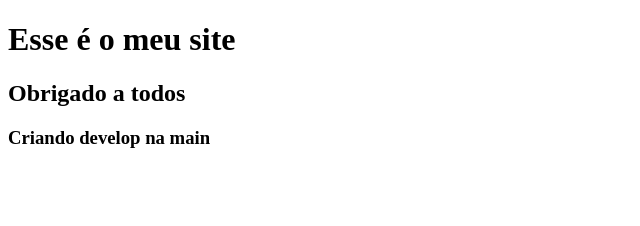
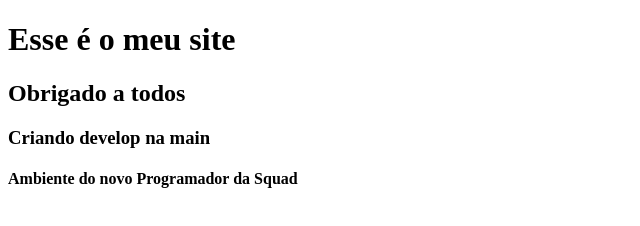
Before and after one commit to CesarTavares/Projeto-Site-Git, a plain HTML site: page index.html in a window 1280 px wide. Shown: the whole page, without its empty margins (0-640 px from the left). Drawn offline with Linux system fonts and the light colour scheme.

Commit message:
adicionado texto ao projeto

```diff
--- a/index.html
+++ b/index.html
@@ -10,5 +10,6 @@
     <h1>Esse é o meu site</h1>
     <h2>Obrigado a todos</h2>
     <h3>Criando develop na main</h3>
+    <h4>Ambiente do novo Programador da Squad</h4>
 </body>
 </html>
```
